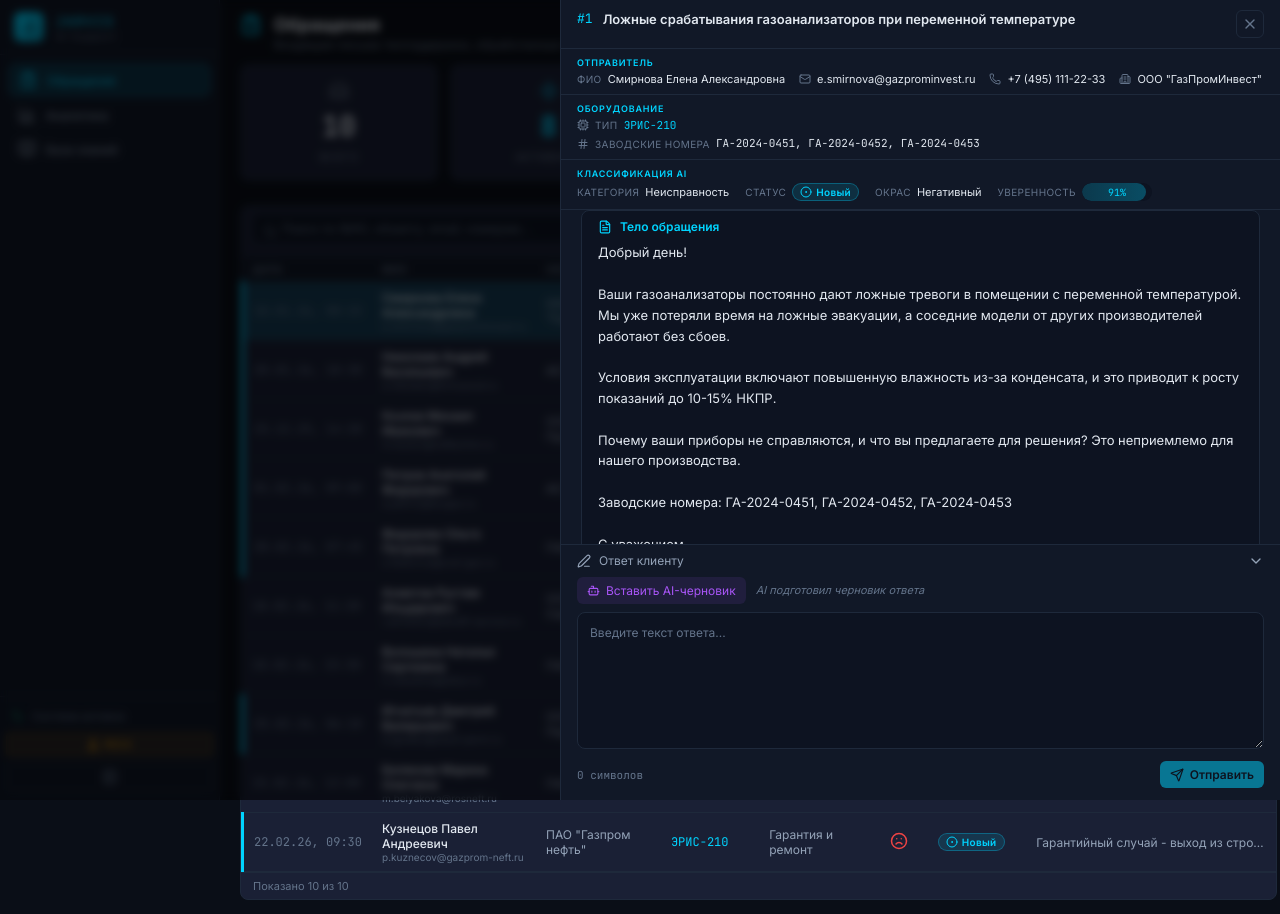
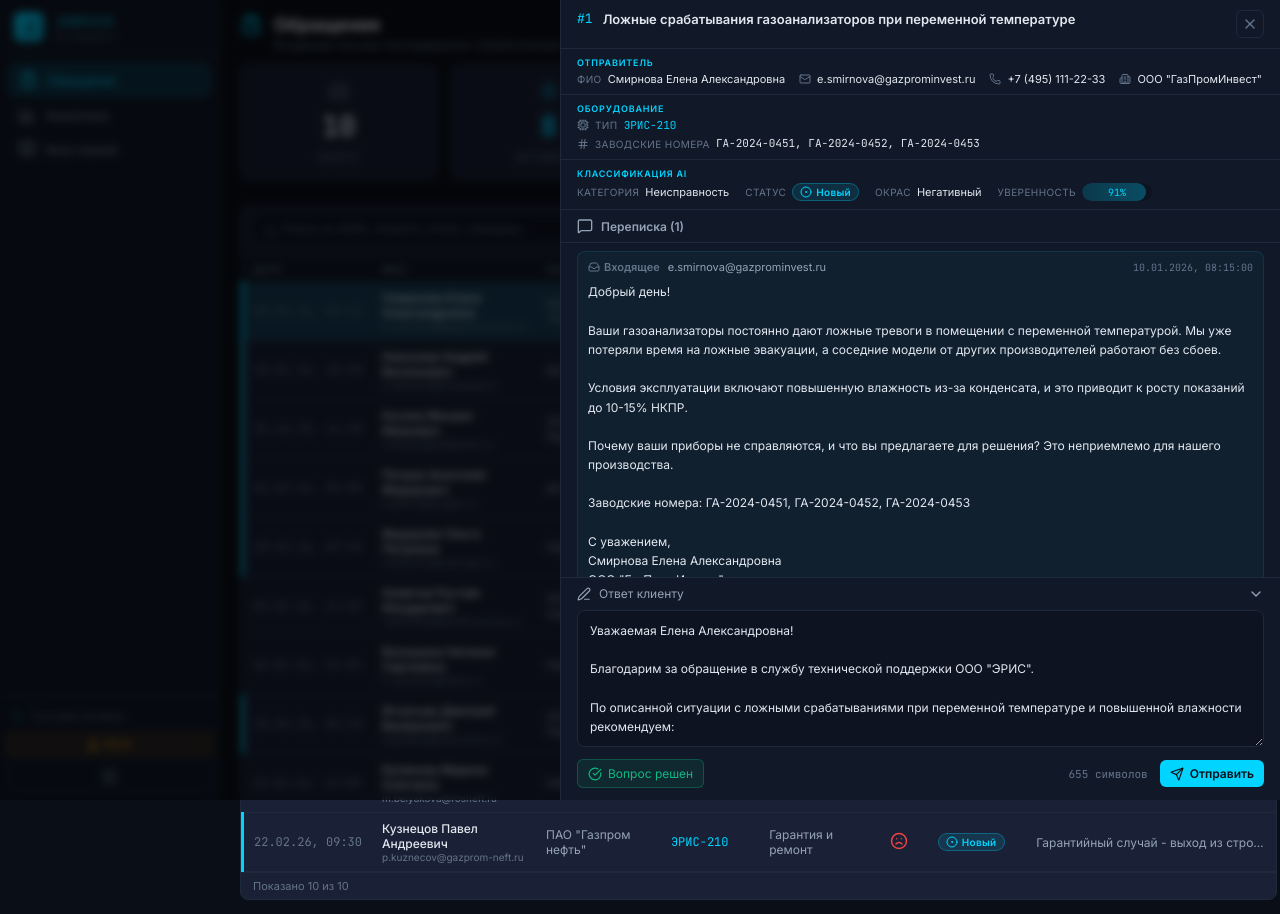
Before and after one commit to doomer6666/crab-enigma-hack, a React (Vite) app in the folder frontend/: page / in a window 1280 px wide. Both pictures are taken after a click on the element 759 px from the left and 311 px from the top of the page. Built offline with nearby package versions, Linux system fonts and the light colour scheme.

Commit message:
feat: implement ticket resolution functionality and update related components

```diff
--- a/frontend/src/components/ticket/ticket-detail/TicketDetail.tsx
+++ b/frontend/src/components/ticket/ticket-detail/TicketDetail.tsx
@@ -1,4 +1,3 @@
-/* eslint-disable react-hooks/set-state-in-effect */
 import React, { useEffect, useState } from "react";
 import {
   X,
@@ -14,9 +13,7 @@ import {
   ChevronDown,
   ChevronUp,
   PenLine,
-  Bot,
   Loader2,
-  FileText,
 } from "lucide-react";
 import type { Ticket, Message } from "../../../types";
 import { api } from "../../../services/api";
@@ -39,10 +36,11 @@ export const TicketDetail: React.FC<Props> = ({
   const [editorOpen, setEditorOpen] = useState(true);
   const [replyText, setReplyText] = useState("");
   const [sending, setSending] = useState(false);
+  const [resolving, setResolving] = useState(false);
   const [sent, setSent] = useState(false);
 
   const loading = loadedTicketId !== ticket.id;
-  const isFinished = ticket.status === "closed" || ticket.status === "resolved";
+  const isFinished = ticket.status === "resolved";
 
   useEffect(() => {
     document.body.style.overflow = "hidden";
@@ -51,11 +49,20 @@ export const TicketDetail: React.FC<Props> = ({
     };
   }, []);
 
+  // Загрузка сообщений и авто-вставка черновика
   useEffect(() => {
     let cancelled = false;
+    // eslint-disable-next-line react-hooks/set-state-in-effect
     setEditorOpen(true);
+    setSent(false);
+
+    // Автоматическая вставка AI черновика при открытии
+    if (ticket.ai_draft) {
+      setReplyText(ticket.ai_draft);
+    } else {
       setReplyText("");
-    setSent(false);
+    }
+
     api
       .getMessages(ticket.id)
       .then((msgs) => {
@@ -68,7 +75,7 @@ export const TicketDetail: React.FC<Props> = ({
     return () => {
       cancelled = true;
     };
-  }, [ticket.id]);
+  }, [ticket.id, ticket.ai_draft]);
 
   useEffect(() => {
     const handleKey = (e: KeyboardEvent) => {
@@ -82,16 +89,13 @@ export const TicketDetail: React.FC<Props> = ({
     api.getMessages(ticket.id).then(setMessages).catch(console.error);
   };
 
-  const handleUseAiDraft = () => {
-    if (ticket.ai_draft) setReplyText(ticket.ai_draft);
-  };
-
   const handleSend = async () => {
     if (!replyText.trim()) return;
     setSending(true);
     try {
       await api.sendReply(ticket.id, replyText);
       setSent(true);
+      setReplyText(""); // Очищаем после отправки
       refreshMessages();
       onTicketUpdated();
     } catch {
@@ -100,16 +104,22 @@ export const TicketDetail: React.FC<Props> = ({
     setSending(false);
   };
 
+  const handleResolve = async () => {
+    setResolving(true);
+    try {
+      await api.resolveTicket(ticket.id);
+      onTicketUpdated();
+      onClose(); // Закрываем окно после решения
+    } catch {
+      alert("Ошибка при закрытии тикета");
+    }
+    setResolving(false);
+  };
+
   const formatDateTime = (s?: string | null) => {
     if (!s) return "";
     return new Date(s).toLocaleString("ru-RU");
   };
-
-  // --- ЛОГИКА РАЗДЕЛЕНИЯ ---
-  // Первое сообщение - это тело тикета.
-  const firstMessage = messages.length > 0 ? messages[0] : null;
-  // Остальные - история.
-  const historyMessages = messages.length > 1 ? messages.slice(1) : [];
 
   return (
     <div className="detail-overlay" onClick={onClose}>
@@ -215,51 +225,19 @@ export const TicketDetail: React.FC<Props> = ({
                 </span>
               </div>
             </div>
-            {/* ТУТ: Было AI-описание, но теперь лучше показывать полное тело письма (первое сообщение) */}
           </div>
-
-          {/* НОВЫЙ БЛОК: ТЕЛО ОБРАЩЕНИЯ (Первое сообщение) */}
-          {firstMessage && (
-            <div
-              className="detail-meta"
-              style={{
-                background: "var(--bg-input)",
-                margin: "0 20px",
-                borderRadius: "var(--radius)",
-                border: "1px solid var(--border)",
-              }}
-            >
-              <div
-                style={{
-                  display: "flex",
-                  alignItems: "center",
-                  gap: 8,
-                  marginBottom: 8,
-                  color: "var(--accent)",
-                }}
-              >
-                <FileText size={14} />
-                <span style={{ fontSize: 12, fontWeight: 600 }}>
-                  Тело обращения
-                </span>
-              </div>
-              <div className="message-body" style={{ fontSize: 13 }}>
-                {firstMessage.body_text}
-              </div>
-            </div>
-          )}
 
           <div className="detail-messages">
             <div className="section-title">
               <MessageSquare size={16} />
-              История переписки ({historyMessages.length})
+              Переписка ({messages.length})
             </div>
             <div className="messages-list">
               {loading && <div className="messages-loading">Загрузка...</div>}
-              {!loading && historyMessages.length === 0 && (
-                <div className="messages-empty">Нет новых ответов</div>
+              {!loading && messages.length === 0 && (
+                <div className="messages-empty">Нет сообщений</div>
               )}
-              {historyMessages.map((msg) => (
+              {messages.map((msg) => (
                 <div key={msg.id} className={`message-bubble ${msg.direction}`}>
                   <div className="message-header">
                     <span className="message-direction">
@@ -288,7 +266,7 @@ export const TicketDetail: React.FC<Props> = ({
         {isFinished ? (
           <div className="detail-bottom-bar resolved-bar">
             <CheckCircle size={16} />
-            Обращение {ticket.status === "resolved" ? "решено" : "закрыто"}
+            Обращение решено
           </div>
         ) : (
           <div className={`detail-editor-panel ${editorOpen ? "open" : ""}`}>
@@ -305,28 +283,6 @@ export const TicketDetail: React.FC<Props> = ({
             </button>
             {editorOpen && (
               <div className="editor-content">
-                {sent ? (
-                  <div className="editor-sent-msg">
-                    <CheckCircle size={16} />
-                    Ответ отправлен на {ticket.sender_email}
-                  </div>
-                ) : (
-                  <>
-                    <div className="editor-actions-row">
-                      {ticket.ai_draft && (
-                        <button
-                          className="btn btn-ai"
-                          onClick={handleUseAiDraft}
-                        >
-                          <Bot size={13} /> Вставить AI-черновик
-                        </button>
-                      )}
-                      {ticket.ai_draft && !replyText && (
-                        <span className="ai-hint">
-                          AI подготовил черновик ответа
-                        </span>
-                      )}
-                    </div>
                 <textarea
                   className="editor-textarea"
                   value={replyText}
@@ -335,9 +291,29 @@ export const TicketDetail: React.FC<Props> = ({
                   placeholder="Введите текст ответа..."
                 />
                 <div className="editor-footer">
-                      <span className="char-count">
+                  <button
+                    className="btn btn-resolve"
+                    onClick={handleResolve}
+                    disabled={resolving}
+                    style={{
+                      background: "rgba(16, 185, 129, 0.1)",
+                      color: "#10b981",
+                      border: "1px solid rgba(16, 185, 129, 0.3)",
+                      marginRight: "auto",
+                    }}
+                  >
+                    {resolving ? (
+                      <Loader2 size={14} className="spin" />
+                    ) : (
+                      <CheckCircle size={14} />
+                    )}
+                    Вопрос решен
+                  </button>
+
+                  <span className="char-count" style={{ marginRight: 12 }}>
                     {replyText.length} символов
                   </span>
+
                   <button
                     className="btn btn-primary"
                     onClick={handleSend}
@@ -354,8 +330,6 @@ export const TicketDetail: React.FC<Props> = ({
                     )}
                   </button>
                 </div>
-                  </>
-                )}
               </div>
             )}
           </div>
--- a/frontend/src/services/mockApi.ts
+++ b/frontend/src/services/mockApi.ts
@@ -1,4 +1,3 @@
-/* eslint-disable @typescript-eslint/no-explicit-any */
 /* eslint-disable prefer-const */
 import type {
   Ticket,
@@ -15,7 +14,7 @@ const delay = (ms: number = 300) => new Promise((r) => setTimeout(r, ms));
 
 let tickets = mockTickets.map((t) => ({
   ...t,
-  status: t.status === ("closed" as any) ? "resolved" : t.status,
+  status: (t.status as string) === "closed" ? "resolved" : t.status,
 }));
 
 let messageStore = { ...mockMessages };
@@ -101,6 +100,18 @@ export const mockApi = {
     return { ...tickets[idx] };
   },
 
+  async resolveTicket(id: number): Promise<Ticket> {
+    await delay(200);
+    const idx = tickets.findIndex((t) => t.id === id);
+    if (idx === -1) throw new Error("Тикет не найден");
+    tickets[idx] = {
+      ...tickets[idx],
+      status: "resolved",
+      updated_at: new Date().toISOString(),
+    };
+    return { ...tickets[idx] };
+  },
+
   async getMessages(ticketId: number): Promise<Message[]> {
     await delay(200);
     return messageStore[ticketId] || [];
@@ -131,7 +142,7 @@ export const mockApi = {
 
     const idx = tickets.findIndex((t) => t.id === ticketId);
     if (idx !== -1) {
-      tickets[idx].status = "resolved";
+      tickets[idx].status = "awaiting_reply";
       tickets[idx].updated_at = new Date().toISOString();
     }
 
```
Also changed, not shown: frontend/src/services/realApi.ts (+10 -12 lines). Lines whose indentation alone changed are shown as unchanged.
